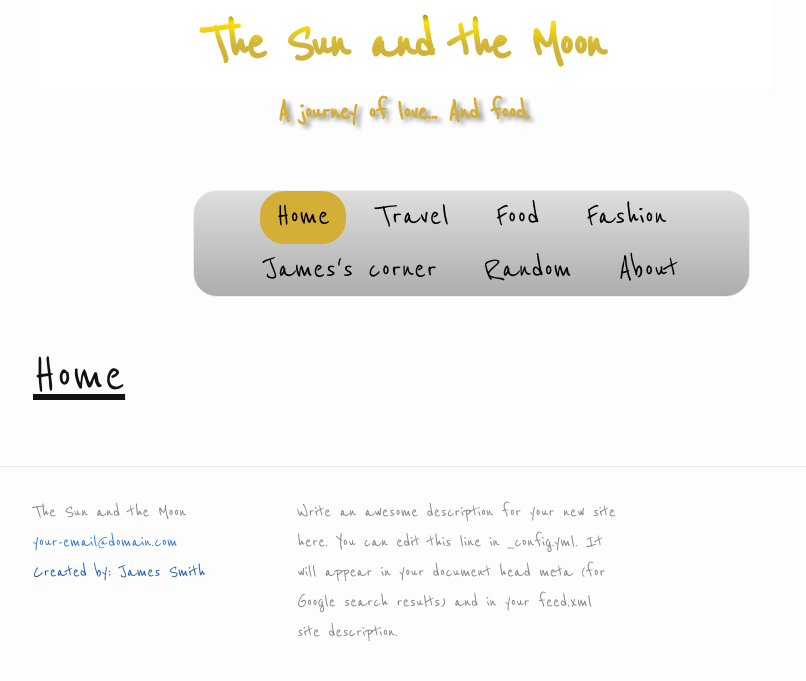
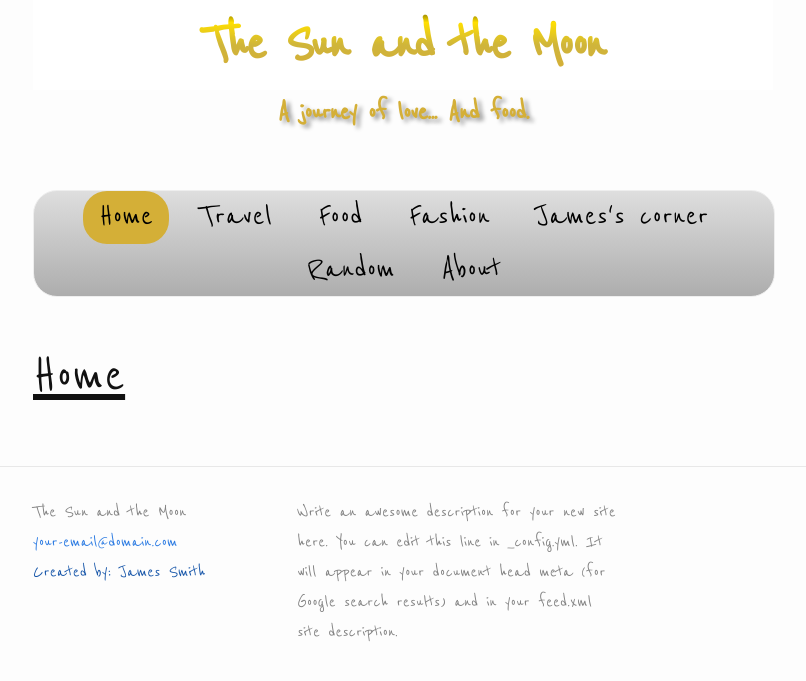
Before and after one commit to james-karen/james-karen.github.io, a Jekyll site: the page built from index.html, in a window 1280 px wide. Shown: the top 681 px of the page, without its empty margins (237-1043 px from the left). Built offline with Jekyll 4.4.1, drawn with Linux system fonts in a browser that asks for light colours.

Commit message:
Mobile fixes

```diff
--- a/_sass/_layout.scss
+++ b/_sass/_layout.scss
@@ -99,8 +99,8 @@
     ul {
         display: inline-block;
         list-style-type: none;
-        width: 75%;
-        margin-left: 160px;
+        width: 100%;
+        margin-left: 0px;
 
         overflow: hidden;
         text-align: center;
```
